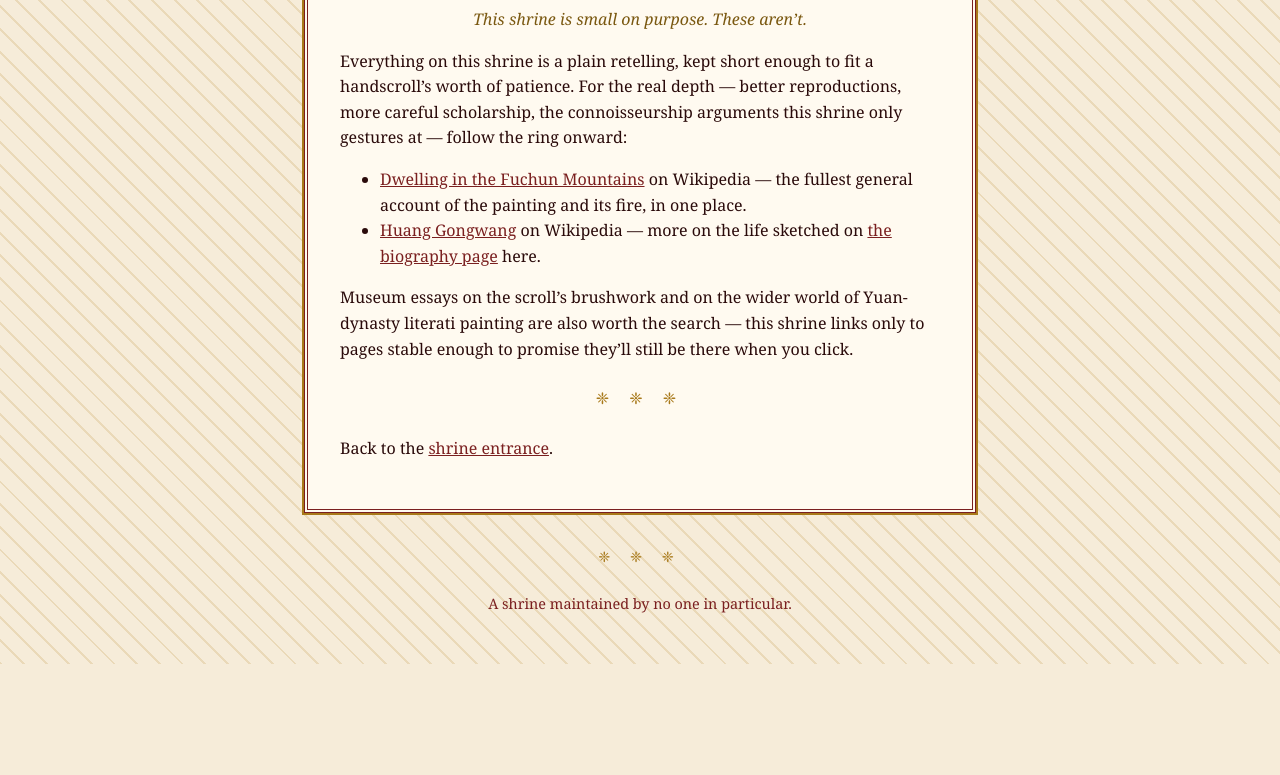
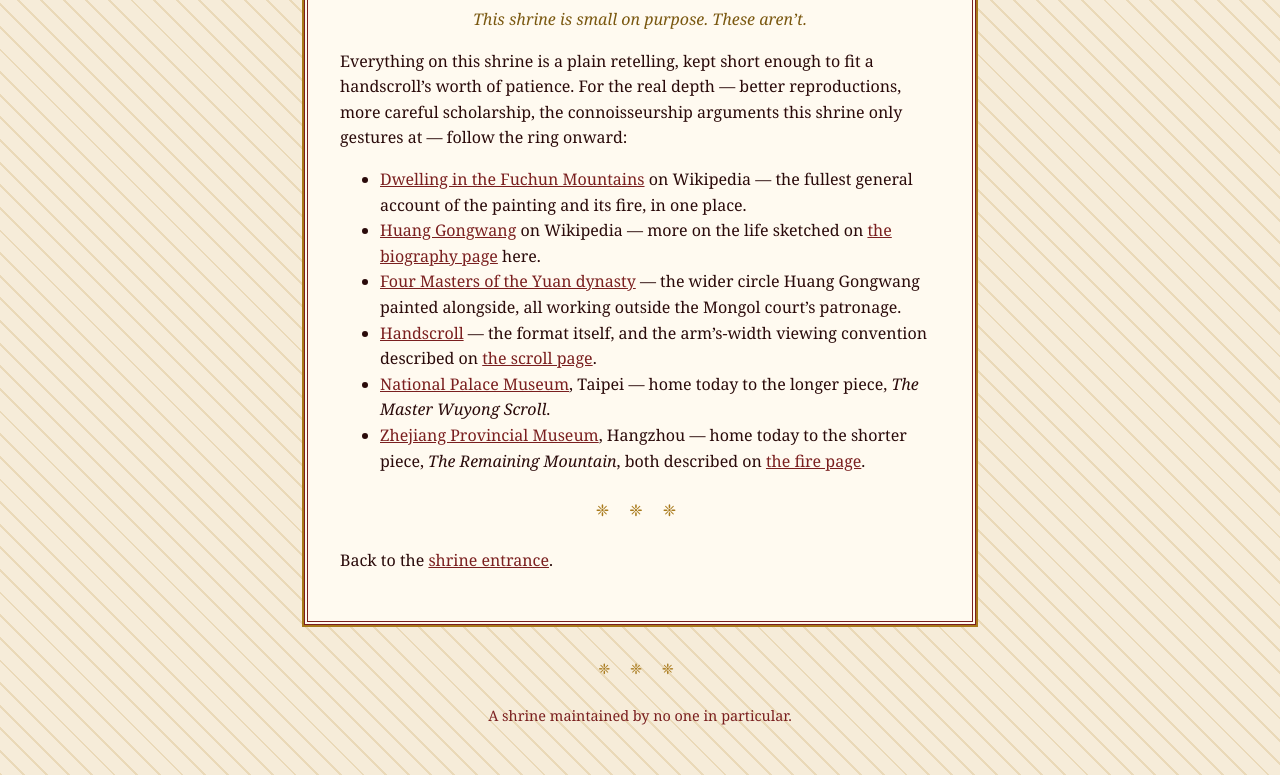
Before and after one commit to comp4020-agentic-coding-studio/comp4020-riff1-dachi-3, a website built with Vite: page links.html in a window 1280 px wide. Shown: the part 245-1020 px from the top of the page. Before the commit the page ends 909 px from the top, so only its background shows below. Built offline with nearby package versions, Linux system fonts and the light colour scheme.

Commit message:
links: replace vague 'worth the search' line with real, verified links
Adds the Four Masters, Handscroll, and the two museums that actually
hold the split scroll today, each checked with curl before linking
(memory/MEMORY.md's lesson from bot-guarded sources bouncing CI).

```diff
--- a/links.html
+++ b/links.html
@@ -21,6 +21,7 @@
         <a href="./scroll.html">The Scroll</a>
         <a href="./fire.html">Trial by Fire</a>
         <a href="./links.html">Webring</a>
+        <a href="./guestbook.html">Guestbook</a>
       </nav>
     </header>
     <main>
@@ -48,14 +49,33 @@
           on Wikipedia &mdash; more on the life sketched on
           <a href="./life.html">the biography page</a> here.
         </li>
+        <li>
+          <a href="https://en.wikipedia.org/wiki/Four_Masters_of_the_Yuan_dynasty"
+            >Four Masters of the Yuan dynasty</a
+          >
+          &mdash; the wider circle Huang Gongwang painted alongside, all
+          working outside the Mongol court&rsquo;s patronage.
+        </li>
+        <li>
+          <a href="https://en.wikipedia.org/wiki/Handscroll">Handscroll</a>
+          &mdash; the format itself, and the arm&rsquo;s-width viewing
+          convention described on <a href="./scroll.html">the scroll
+          page</a>.
+        </li>
+        <li>
+          <a href="https://en.wikipedia.org/wiki/National_Palace_Museum"
+            >National Palace Museum</a
+          >, Taipei &mdash; home today to the longer piece,
+          <em>The Master Wuyong Scroll</em>.
+        </li>
+        <li>
+          <a href="https://en.wikipedia.org/wiki/Zhejiang_Provincial_Museum"
+            >Zhejiang Provincial Museum</a
+          >, Hangzhou &mdash; home today to the shorter piece,
+          <em>The Remaining Mountain</em>, both described on
+          <a href="./fire.html">the fire page</a>.
+        </li>
       </ul>
-
-      <p>
-        Museum essays on the scroll&rsquo;s brushwork and on the wider world
-        of Yuan-dynasty literati painting are also worth the search &mdash;
-        this shrine links only to pages stable enough to promise
-        they&rsquo;ll still be there when you click.
-      </p>
 
       <p class="divider" aria-hidden="true">❈ ❈ ❈</p>
 
```
